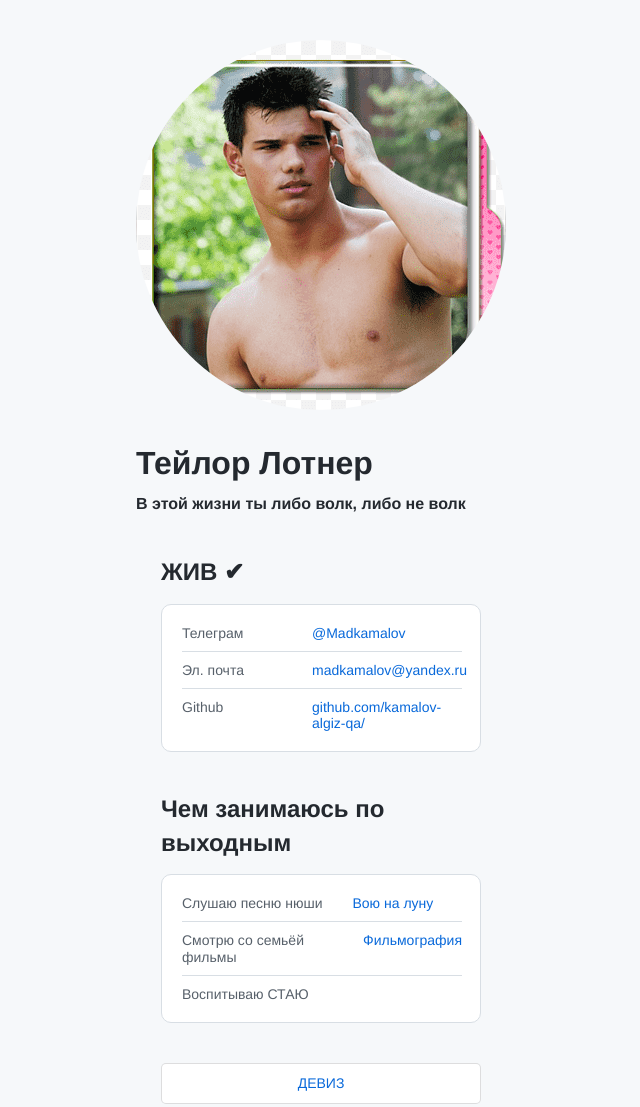
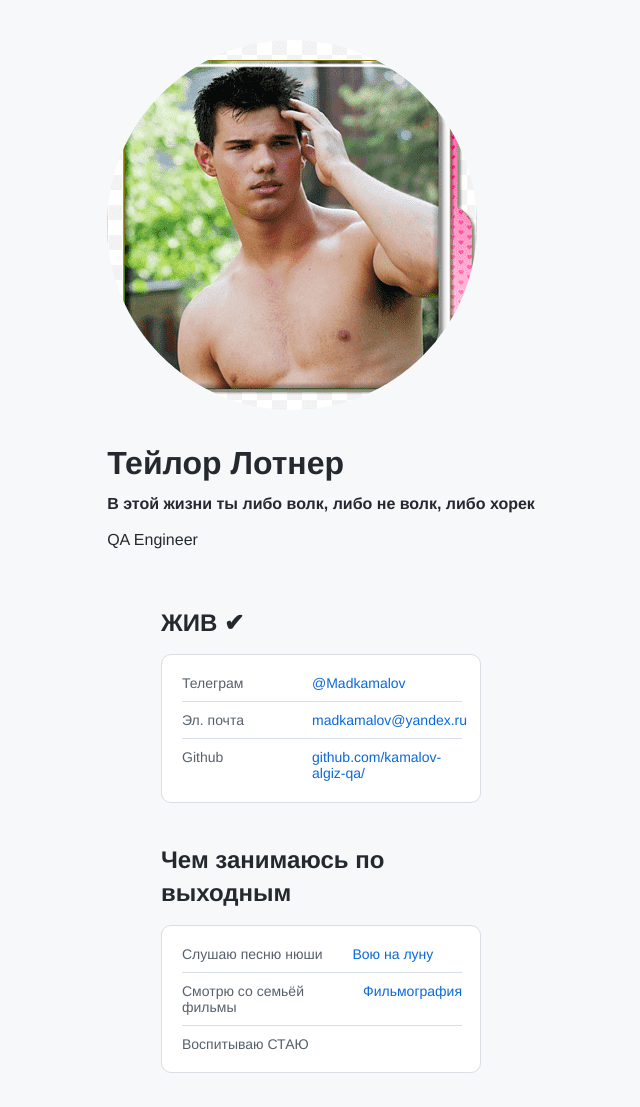
Before and after one commit to kamalov-algiz-qa/cv, a plain HTML site: page index.html in a window 1280 px wide. Shown: the top 1107 px of the page, without its empty margins (319-959 px from the left). Drawn offline with Linux system fonts and the light colour scheme.

Commit message:
Добавил QA Engineer

```diff
--- a/index.html
+++ b/index.html
@@ -18,7 +18,8 @@
     <header class="header">
       <img src="./avatar.png" alt="avatar" class="header__avatar" />
       <h1 class="header__title">Тейлор Лотнер</h1>
-      <h3 class="header__subtitle">В этой жизни ты либо волк, либо не волк</h3>
+      <h3 class="header__subtitle">В этой жизни ты либо волк, либо не волк, либо хорек</h3>
+      <p>QA Engineer</p>
     </header>
     <main>
       <section class="links">
```
